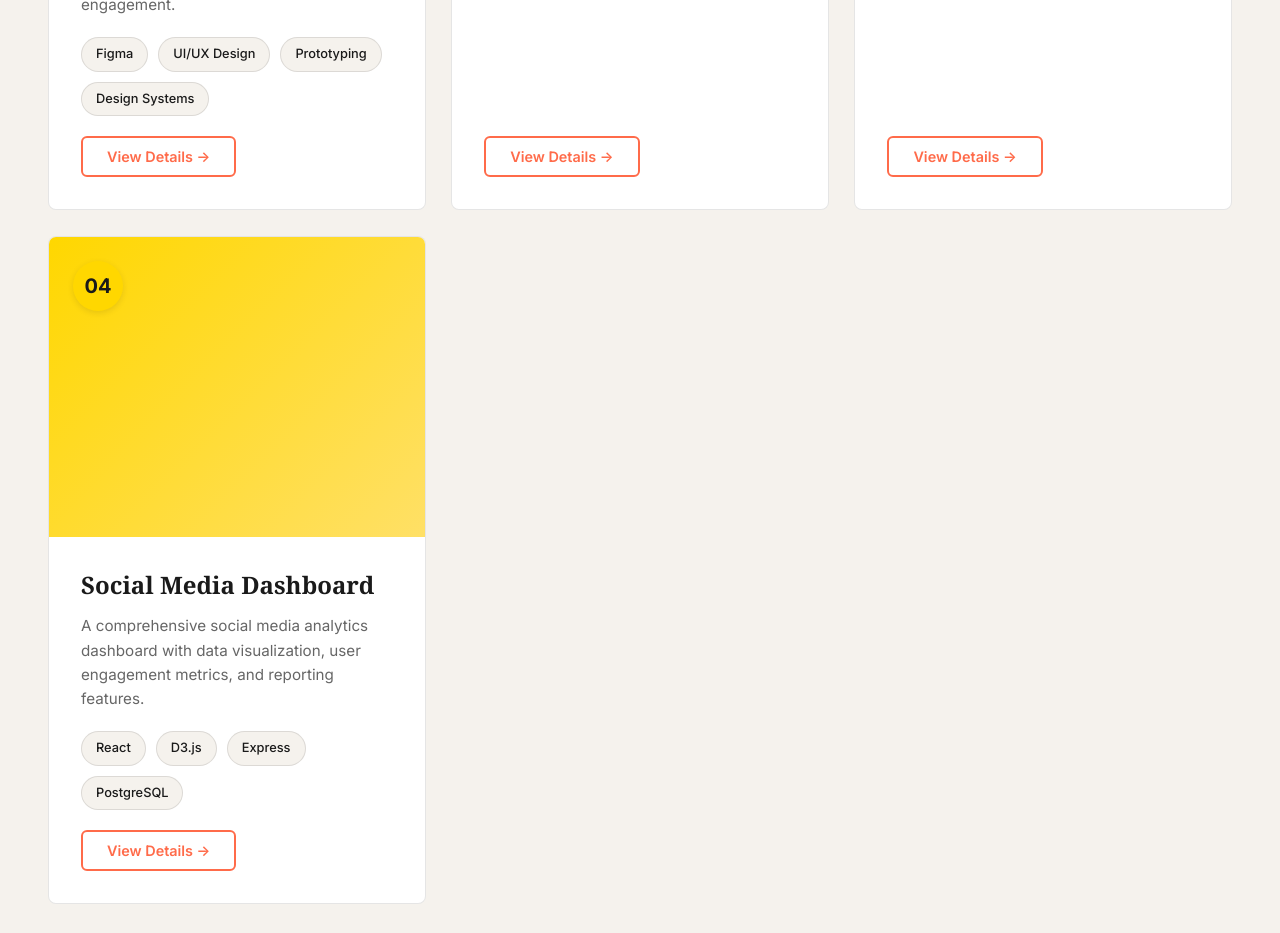
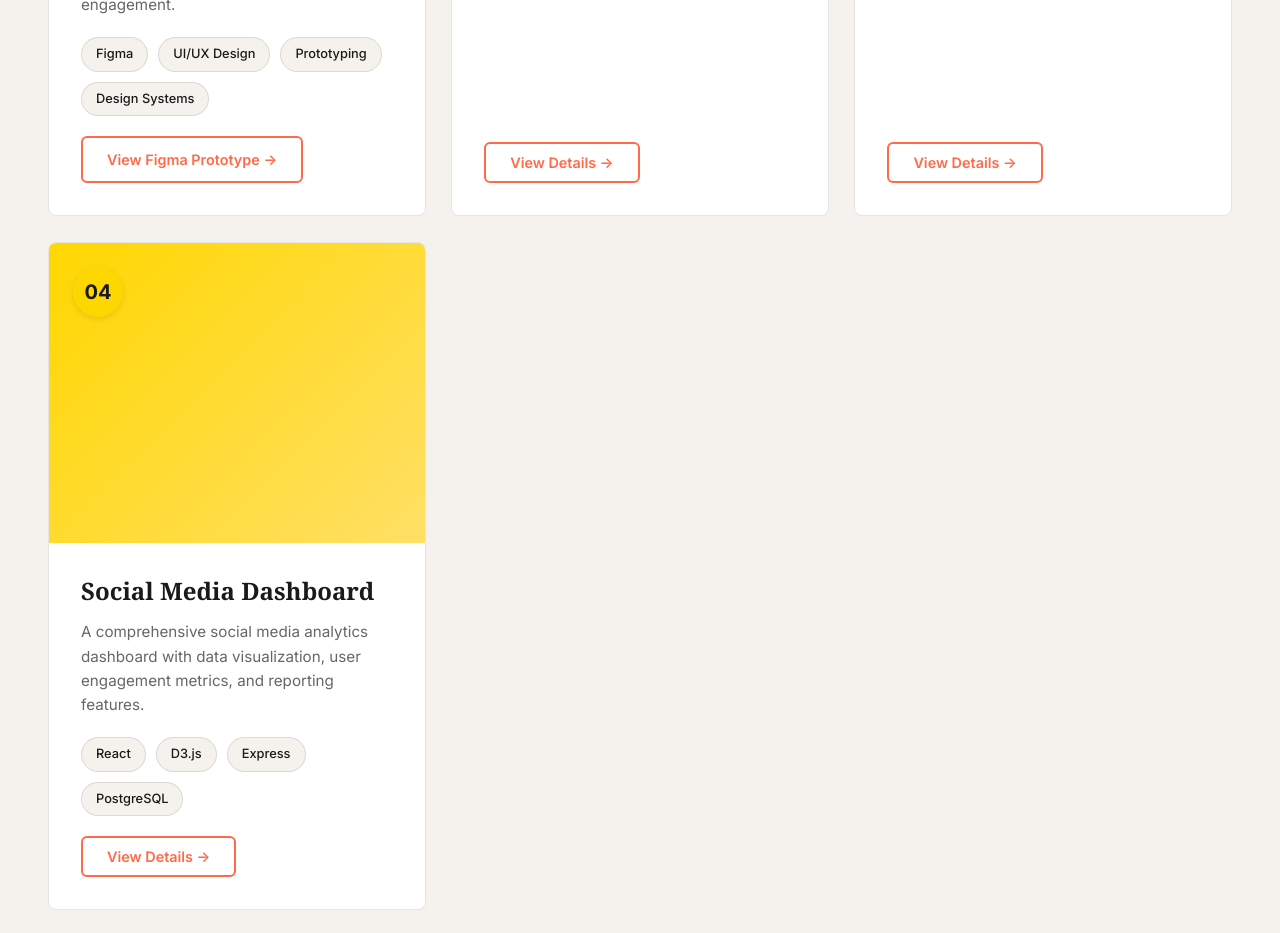
Before and after one commit to goodboykit/Kit-Portfolio, a React (Vite) app: page /projects in a window 1280 px wide. Shown: the part 1180-2113 px from the top of the page. Built offline with nearby package versions, Linux system fonts and the light colour scheme.

Commit message:
Update Projects.jsx

```diff
--- a/src/components/Projects/Projects.jsx
+++ b/src/components/Projects/Projects.jsx
@@ -44,9 +44,9 @@ const Projects = () => {
       id: 1,
       title: 'EcoDex',
       description: 'EcoDex is a comprehensive environmental sustainability platform created for the Google Developers Student Club (GDSC) Ideathon Hackathon at National University Manila. This Figma-based prototype showcases an innovative approach to environmental awareness and community engagement.',
-      detailedDescription: 'EcoDex is a comprehensive environmental sustainability platform created for the Google Developers Student Club (GDSC) Ideathon Hackathon at National University Manila. This Figma-based prototype showcases an innovative approach to environmental awareness and community engagement. The platform features user-friendly interfaces for tracking environmental impact, community challenges, educational resources, and gamified sustainability practices.',
+      detailedDescription: 'EcoDex is a comprehensive environmental sustainability platform created for the Google Developers Student Club (GDSC) Ideathon Hackathon at National University Manila. This Figma-based prototype showcases an innovative approach to environmental awareness and community engagement. The platform features user-friendly interfaces for plant recognition, quest challenges, environmental tracking, and gamified sustainability practices that encourage users to discover their environmental footprint and contribute positively to the planet.',
       technologies: ['Figma', 'UI/UX Design', 'Prototyping', 'Design Systems'],
-      features: ['Eco-Challenge Gamification', 'Environmental Learning Hub', 'Community Impact Tracking', 'Sustainable Lifestyle Guide', 'Green Achievement System'],
+      features: ['Plant Recognition & Scanning', 'Quest Challenge System', 'Environmental Impact Tracking', 'Points & Rewards System', 'Plant Dictionary & Learning Hub', 'Community Engagement Features'],
       github: 'https://github.com',
       live: 'https://www.figma.com/proto/XIIhFIzAF9At8GERnL4JDh/EcoDex?node-id=0-1&p=f&t=TXCA3OibejTNB07q-0&scaling=scale-down&content-scaling=fixed&page-id=0%3A1&starting-point-node-id=265%3A6288&show-proto-sidebar=1',
       color: 'cyan',
@@ -231,9 +231,21 @@ const Projects = () => {
                     </div>
 
                     <div className="project-action">
-                      <button className="view-project-btn" onClick={(e) => { e.stopPropagation(); openModal(project); }}>
-                        View Details →
-                      </button>
+                      {project.id === 1 ? (
+                        <a
+                          href={project.live}
+                          target="_blank"
+                          rel="noopener noreferrer"
+                          className="view-project-btn"
+                          onClick={(e) => e.stopPropagation()}
+                        >
+                          View Figma Prototype →
+                        </a>
+                      ) : (
+                        <button className="view-project-btn" onClick={(e) => { e.stopPropagation(); openModal(project); }}>
+                          View Details →
+                        </button>
+                      )}
                     </div>
                   </div>
                 </motion.div>
```
